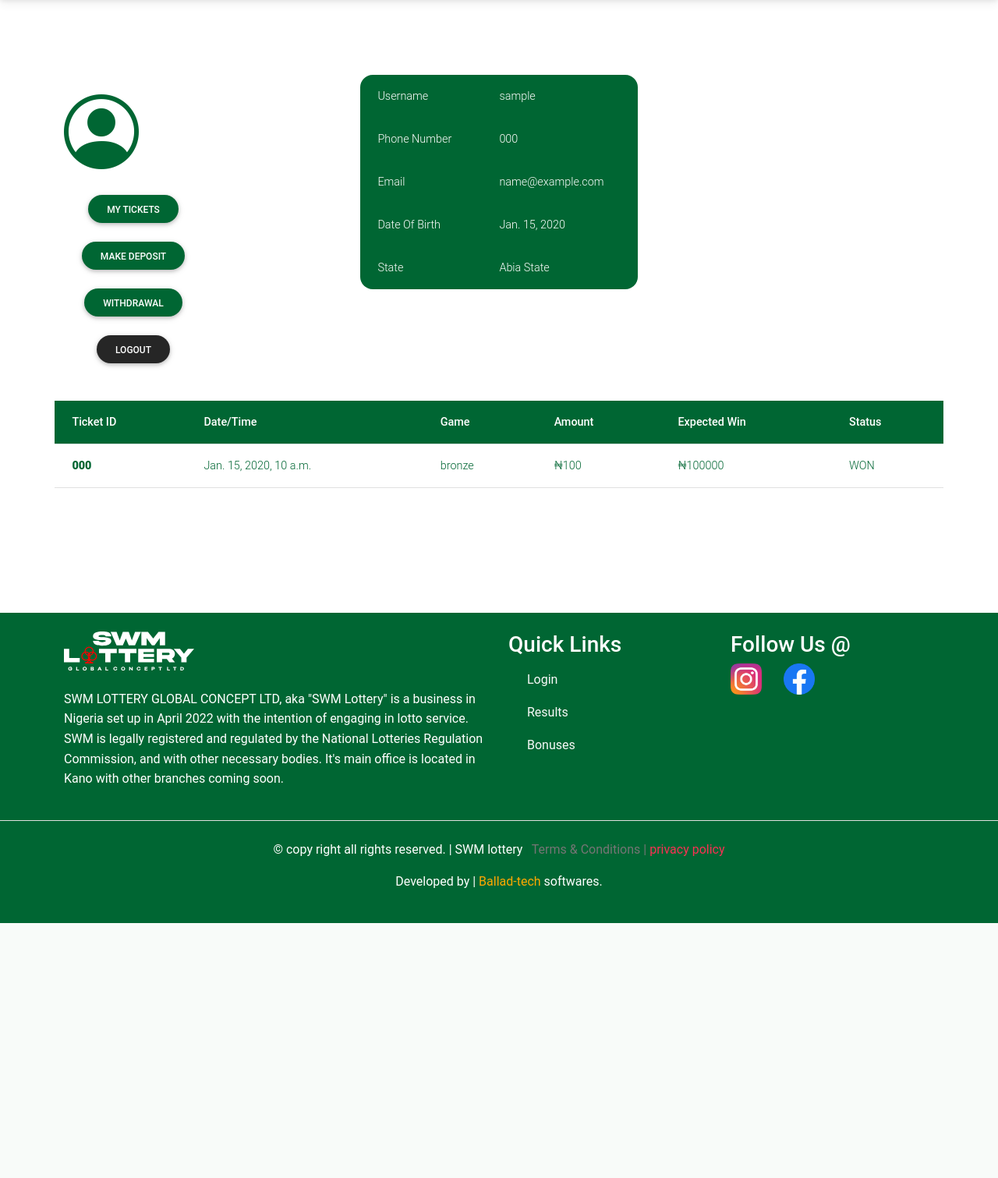
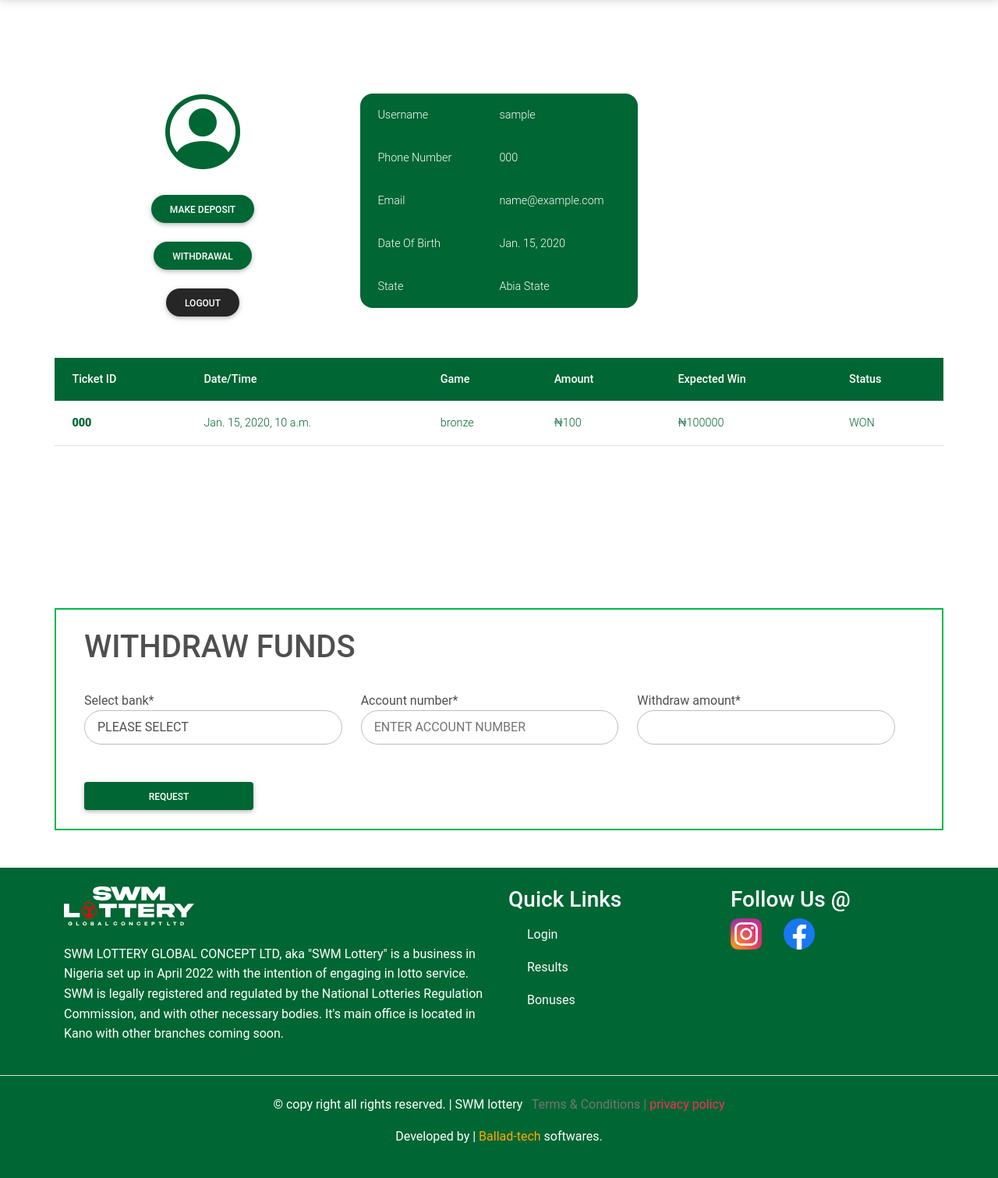
Before and after one commit to ndmichael/swm-lottery-app, a Django app: a page that uses clients/templates/account/profile.html in a window 1280 px wide. Shown: the part 135-1646 px from the top of the page at 78% size. Before the commit the page ends 1319 px from the top, so only its background shows below. Run offline with Django 4.2, Linux system fonts and the light colour scheme; tables that the repository leaves empty hold one stand-in row (values such as "Sample post"); some libraries are stand-ins or nearby versions.

Commit message:
updated profiles and added withdrawal feature

```diff
--- a/clients/forms.py
+++ b/clients/forms.py
@@ -115,3 +115,47 @@ class MyCustomSignupForm(SignupForm):
         self.fields["phone_number"].widget.attrs.update({"class": "form-control-lg"})
         self.fields["gender"].widget.attrs.update({"class": "form-control-lg"})
         self.fields["city"].widget.attrs.update({"class": "form-control-lg"})
+
+
+class WithdrawalForm(forms.Form):
+    banks = (
+        ("", "PLEASE SELECT"),
+        ("Access Bank", "Access Bank"),
+        ("Fidelity Bank", "Fidelity Bank Plc"),
+        ("Ecobank", "Ecobank"),
+        ("First Bank", "First Bank"),
+        ("Guaranty Trust Bank", "Guaranty Trust Bank"),
+        ("Union Bank", "Union Bank"),
+        ("United Bank", "United Bank"),
+        ("Zenith Bank", "Zenith Bank"),
+        ("Wema Bank", "Wema Bank"),
+        ("Sterling Bank", "Sterling Bank"),
+    )
+    select_bank = forms.ChoiceField(choices=banks)
+    account_number = forms.IntegerField()
+    withdraw_amount = forms.DecimalField(
+        max_digits=10,
+        decimal_places=2,
+    )
+    agreement = forms.BooleanField()
+
+    def __init__(self, *args, **kwargs):
+        super(WithdrawalForm, self).__init__(*args, **kwargs)
+        self.fields["select_bank"].widget.attrs.update(
+            {
+                "class": "form-control-lg rounded-9",
+            }
+        )
+        self.fields["account_number"].widget.attrs.update(
+            {
+                "class": "form-control-lg rounded-9",
+                "placeholder": "ENTER ACCOUNT NUMBER",
+            }
+        )
+        self.fields["withdraw_amount"].widget.attrs.update(
+            {"class": "form-control-lg rounded-9"}
+        )
+        self.fields["agreement"].widget.attrs.update(
+            {"class": "form-control-lg rounded-9"}
+        )
+        self.fields["agreement"].widget.attrs["placeholder"] = ""
--- a/clients/templates/account/profile.html
+++ b/clients/templates/account/profile.html
@@ -1,28 +1,23 @@
-{% extends 'lottery/base.html' %}{% load static %} {% block content %}
+{% extends 'lottery/base.html' %}{% load crispy_forms_tags %}{% load static %} {% block content %}
 
 <section class="py-5">
     <div class="container py-5">
         <div class="row">
             <div class="col-12 col-md-4">
-                <div class="">
+                <div class=" text-center">
                     <i class="bi bi-person-circle text-success" style="font-size: 6em;"></i>
-                    <div class=" text-center">
-                        <div class=" col-6 pb-4">
-                            <a href="#" class=" btn  btn-success text-center rounded-9">
-                                My Tickets
-                            </a>
-                        </div>
-                        <div class=" col-6 pb-4">
+                    <div class=" text-center" style="text-align: center !important;">
+                        <div class="col-12 pb-4 text-center">
                             <a href="{% url 'initiate-payment' %}" class=" btn btn-success text-center rounded-9">
                                 Make Deposit
                             </a>
                         </div>
-                        <div class=" col-6 pb-4">
+                        <div class=" col-12 pb-4 text-center">
                             <a href="#withdrawal" class=" btn btn-success text-center rounded-9">
                                 Withdrawal
                             </a>
                         </div>
-                        <div class=" col-6">
+                        <div class=" col-12 text-center">
                             <a href="{% url 'account_logout' %}" class=" btn btn-dark text-center rounded-9">
                                 Logout
                             </a>
@@ -33,7 +28,7 @@
             </div>
             <div class="col-12 col-md-8">
                 <div class=" row">
-                    <div class="col-12 col-md-6">
+                    <div class="col-12 col-md-6 mt-4">
                         <table class="table bg-success table-borderless text-white rounded-7">
                             <tbody>
                                 <tr>
@@ -83,7 +78,7 @@
                     </tr>
                 </thead>
                 <tbody>
-                    {%for ticket in tickets %}
+                    {% if tickets %} {% for ticket in tickets %}
                     <tr>
                         <td style="font-weight: 800 !important;">
                             <b>{{ticket.ticket_code}}</b>
@@ -116,7 +111,9 @@
                         <td>No Winning</td>
                         {% endif %}
                     </tr>
-                    {% endfor %}
+                    {% endfor %} {% else %}
+                    <h1>Ticket not available yet</h1>
+                    {% endif %}
 
                 </tbody>
             </table>
@@ -124,4 +121,34 @@
     </div>
 </section>
 
+<section class="py-5" id="withdrawal">
+    <div class="container">
+        <section class="row border border-2 border-success p-4">
+            <div class="col-12">
+                <h1 class=" pb-4">
+                    WITHDRAW FUNDS
+                </h1>
+                <form action="" class="row">
+                    {% csrf_token %}
+                    <div class="row">
+                        <div class="form-group col-6 col-md-4">
+                            {{ w_form.select_bank|as_crispy_field }}
+                        </div>
+                        <div class="form-group col-6 col-md-4">
+                            {{ w_form.account_number|as_crispy_field }}
+                        </div>
+                        <div class="form-group col-12 col-md-4">
+                            {{ w_form.withdraw_amount|as_crispy_field }}
+                        </div>
+                        <div class="form-group col-12 pt-5">
+                            <input type="text" class=" btn btnn-lg btn-success" value="REQUEST">
+                        </div>
+                    </div>
+
+                </form>
+            </div>
+        </section>
+    </div>
+</section>
+
 {% endblock %}
--- a/clients/views.py
+++ b/clients/views.py
@@ -2,12 +2,19 @@ from django.shortcuts import render, get_object_or_404
 from django.contrib.auth.models import User
 from lottery.models import Profile
 from lottery.models import Ticket
+from .forms import WithdrawalForm
 
 # Create your views here.
 
 
 def profile(request, username):
+    w_form = WithdrawalForm()
     user = get_object_or_404(User, username=username)
     tickets = Ticket.objects.filter(user_id=user.id).order_by("-date")
-    context = {"user": user, "tickets": tickets}
+    context = {
+        "user": user,
+        "tickets": tickets,
+        "w_form": w_form,
+    }
+
     return render(request, "account/profile.html", context)
--- a/lottery/views.py
+++ b/lottery/views.py
@@ -77,7 +77,6 @@ def draw(request, type, id):
             picks.save()
             user.profile.balance -= 100
             user.profile.save()
-
         elif draw.type == "silver" and user.profile.balance >= 200:
             ticket = Ticket.objects.create(user_id=user, status=True, drawing_id=draw)
             picks = Pick(
@@ -118,6 +117,7 @@ def draw(request, type, id):
             messages.warning(request, f"Insufficient balance.")
             return redirect("initiate-payment")
         messages.success(request, f"{ticket.ticket_code} has been confirmed for game.")
+        return redirect("profile", request.user)
 
     form = PickForm()
     context = {"form": form, "draw": draw}
```
